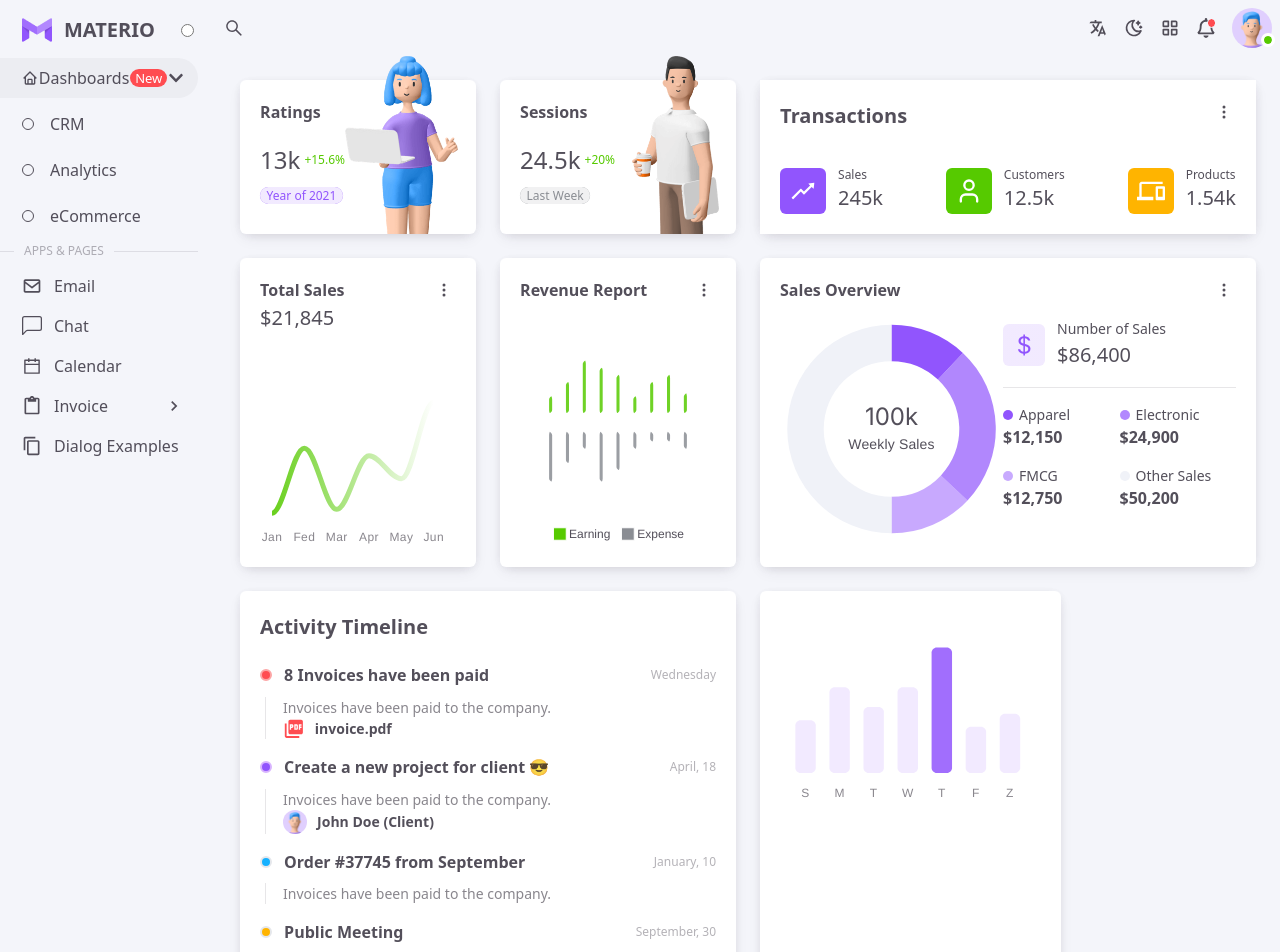
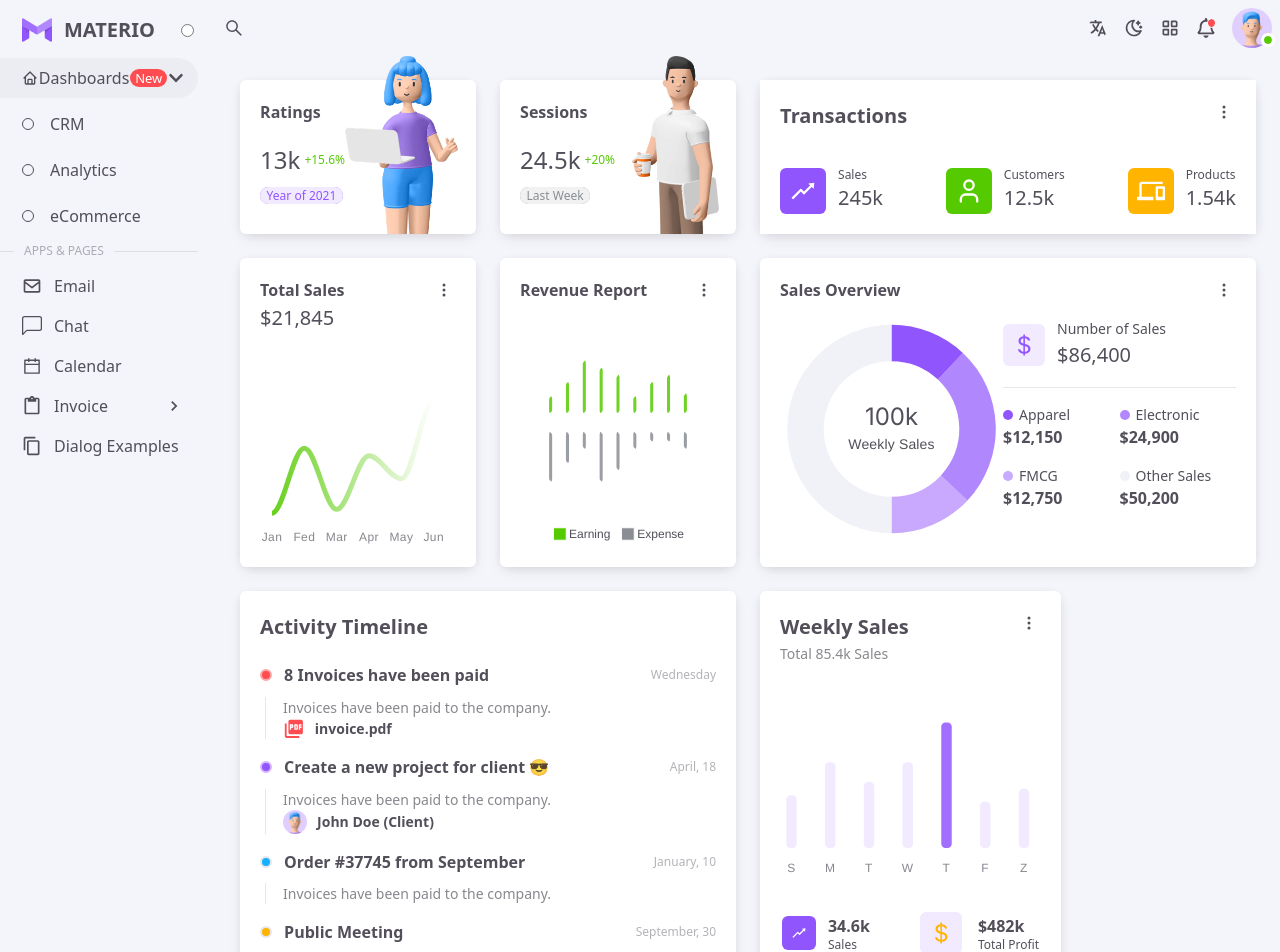
Before and after one commit to Ali503-7/Admin-Dashboard, a React (Vite) app: page / in a window 1280 px wide. Shown: the top 952 px of the page. Built offline with nearby package versions, Linux system fonts and the light colour scheme.

Commit message:
working on box-8

```diff
--- a/src/pages/CRM/WeeklySales.jsx
+++ b/src/pages/CRM/WeeklySales.jsx
@@ -1,10 +1,12 @@
 import { useContext } from "react";
 import Chart from "react-apexcharts";
 import { ThemeContext } from "../../App";
+import Dots from "./Dots";
+import { AiOutlineRise } from "react-icons/ai";
+import { BsCurrencyDollar } from "react-icons/bs";
 
 const WeeklySales = () => {
-
-  const {dark} = useContext(ThemeContext)
+  const { dark } = useContext(ThemeContext);
 
   const LabelColors = dark ? "#E7E3FCAD" : "#3A354199";
 
@@ -54,10 +56,10 @@ const WeeklySales = () => {
     ],
     plotOptions: {
       bar: {
-        borderRadius: 5,
+        borderRadius: 4,
         borderRadiusApplication: "around",
         borderRadiusWhenStacked: "all",
-        columnWidth: "60%",
+        columnWidth: "27.724px",
         distributed: false,
       },
     },
@@ -79,8 +81,10 @@ const WeeklySales = () => {
         },
       },
       padding: {
+        top: 0,
+        right: 0,
+        bottom: 0,
         left: 0,
-        right: 0,
       },
     },
     xaxis: {
@@ -88,7 +92,7 @@ const WeeklySales = () => {
       offsetX: 0,
       offsetY: 0,
       format: undefined,
-      tickPlacement: 'on',
+      tickPlacement: "on",
       axisBorder: {
         show: false,
       },
@@ -117,13 +121,39 @@ const WeeklySales = () => {
 
   return (
     <div className="sm:col-span-5 bg-Light-Other-Paper_Card dark:bg-Dark-Other-Paper_Card shadow-Light_6 dark:shadow-Dark_6 flex flex-col justify-between p-5 rounded-md relative">
-      <Chart
-        type="bar"
-        // width={292}
-        height={203}
-        options={options}
-        series={series}
-      />
+      <div>
+        <h1 className="H6 text-Light-Text-Primary dark:text-Dark-Text-Primary !font-semibold">
+          Weekly Sales
+        </h1>
+        <p className="Body2 text-Light-Text-Secondary dark:text-Dark-Text-Primary">
+          Total 85.4k Sales
+        </p>
+      </div>
+
+      <Dots />
+      <Chart type="bar" height={203} options={options} series={series} />
+      <div className="flex flex-row justify-center gap-[50px] items-center">
+        <div className="flex flex-row items-center">
+          <AiOutlineRise className="p-[9px] w-full h-full text-white rounded-md bg-Light-Main-Primary mr-3" />
+          <div>
+            <h3 className="Body1 !font-semibold">34.6k</h3>
+            <p className="Caption">Sales</p>
+          </div>
+        </div>
+        <div className="flex flex-row items-center">
+          <div
+            className={`text-Light-Main-Warning dark:text-Dark-Main-Warning text-[24px] p-[9px] mr-4 rounded-md ${
+              dark ? "Dark_Bg_Span" : "Bg_Span"
+            }`}
+          >
+            <BsCurrencyDollar className="text-2xl " />
+          </div>
+          <div>
+            <h3 className="Body1 !font-semibold">$482k</h3>
+            <p className="Caption">Total Profit</p>
+          </div>
+        </div>
+      </div>
     </div>
   );
 };
```
